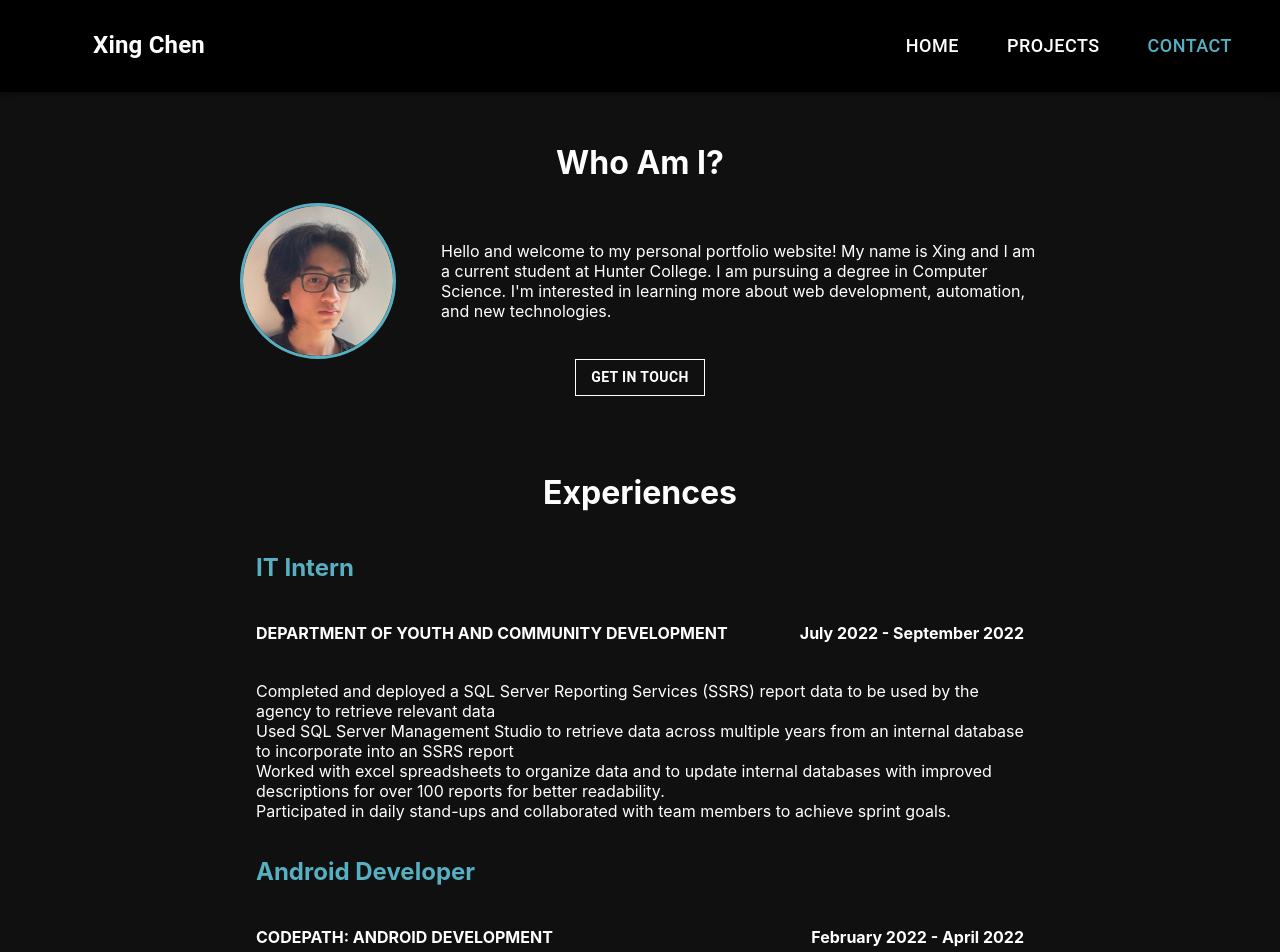
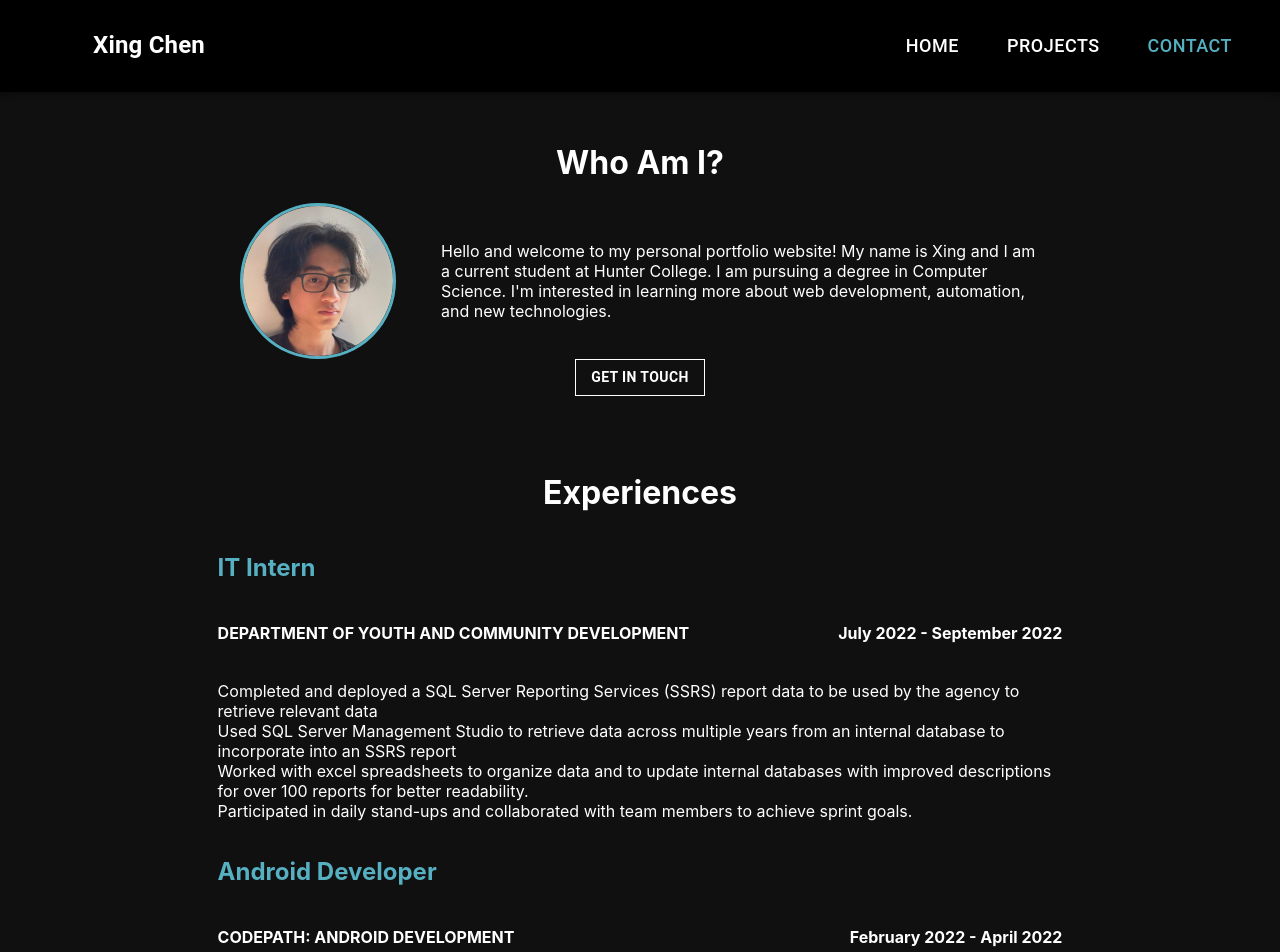
Before and after one commit to XChen601/Old-Personal-Portfolio, a React (Create React App) app: page /#/ in a window 1280 px wide. Shown: the top 952 px of the page. Built offline with nearby package versions, Linux system fonts and the light colour scheme.

Commit message:
padding change

```diff
--- a/src/components/css/Homepage.css
+++ b/src/components/css/Homepage.css
@@ -109,7 +109,7 @@ body {
     display: flex;
     flex-direction: column;
     align-items: center;
-    padding: 2% 20%;
+    padding: 2% 17%;
 }
 .experience-item {
     width: 100%;
```
